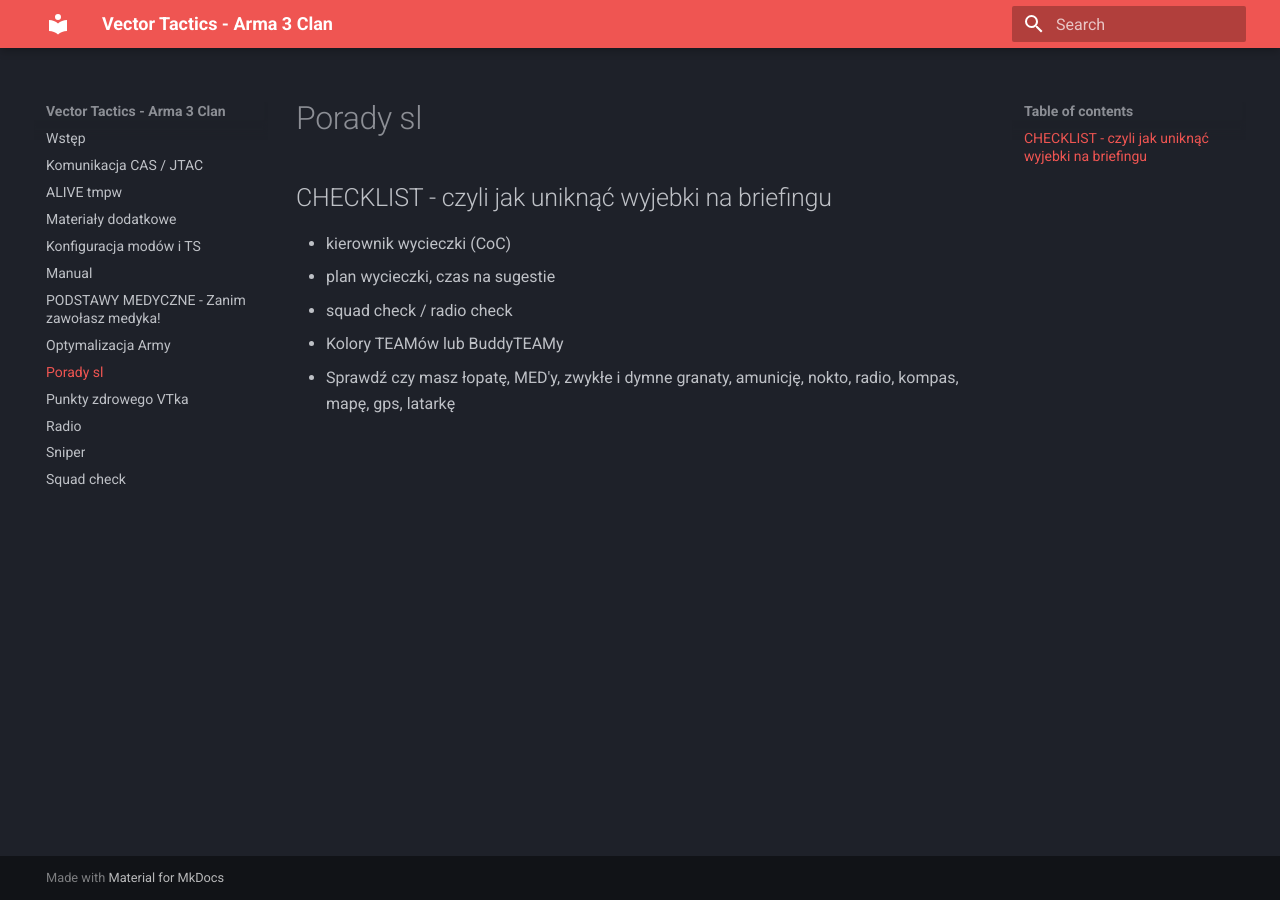
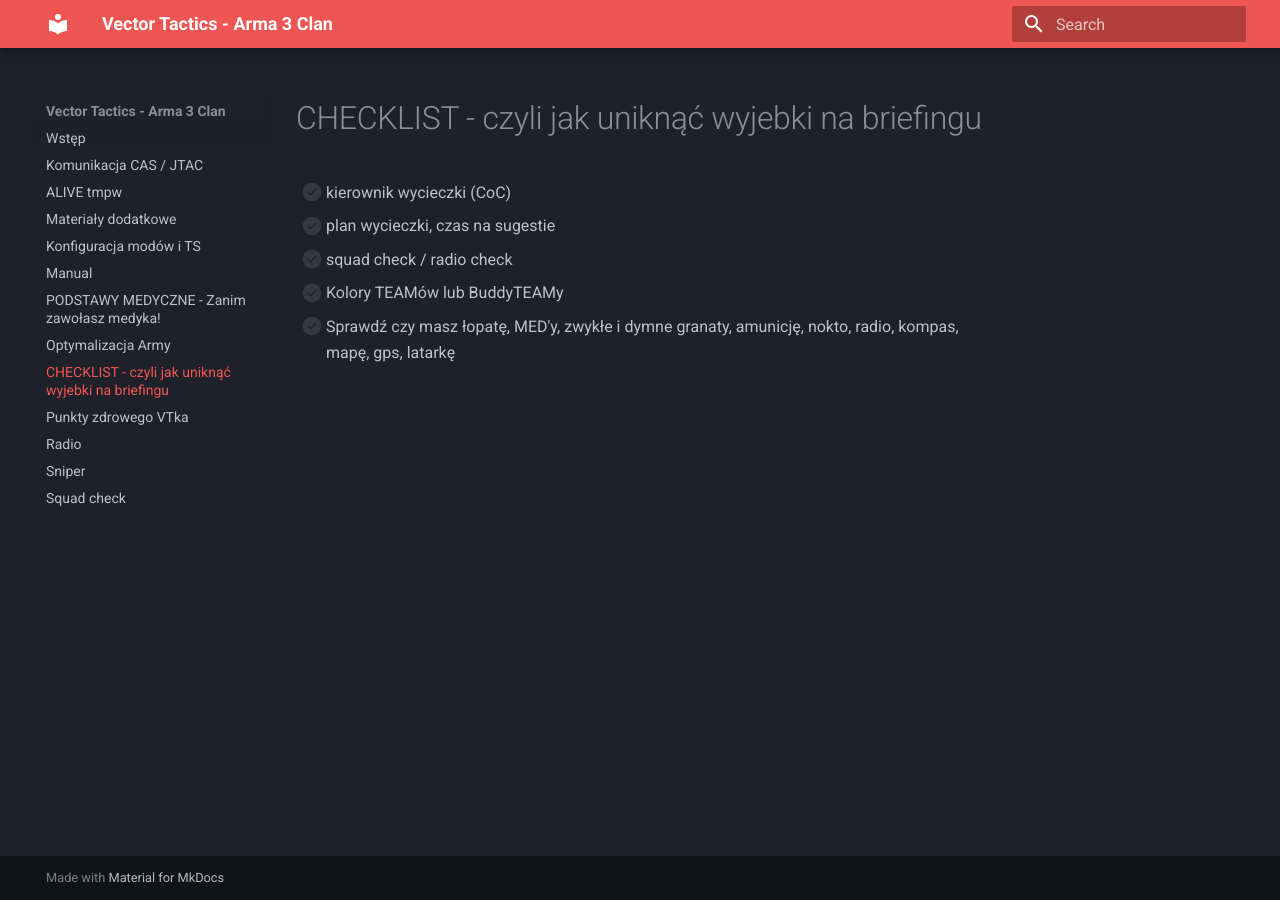
Before and after one commit to aquiceeo/vt-manual, an MkDocs documentation site: the page built from docs/porady-sl.md, in a window 1280 px wide. Built offline with MkDocs 1.6.1 and Material for MkDocs 9.7.7, drawn with Linux system fonts in a browser that asks for light colours.

```diff
--- a/docs/porady-sl.md
+++ b/docs/porady-sl.md
@@ -1,6 +1,7 @@
-## CHECKLIST -  czyli jak uniknąć wyjebki na briefingu
-- kierownik wycieczki (CoC)
-- plan wycieczki, czas na sugestie
-- squad check / radio check
-- Kolory TEAMów lub BuddyTEAMy
-- Sprawdź czy masz łopatę, MED'y, zwykłe i dymne granaty, amunicję, nokto, radio, kompas, mapę, gps, latarkę
+# CHECKLIST - czyli jak uniknąć wyjebki na briefingu
+
+- [ ] kierownik wycieczki (CoC)
+- [ ] plan wycieczki, czas na sugestie
+- [ ] squad check / radio check
+- [ ] Kolory TEAMów lub BuddyTEAMy
+- [ ] Sprawdź czy masz łopatę, MED'y, zwykłe i dymne granaty, amunicję, nokto, radio, kompas, mapę, gps, latarkę
```
